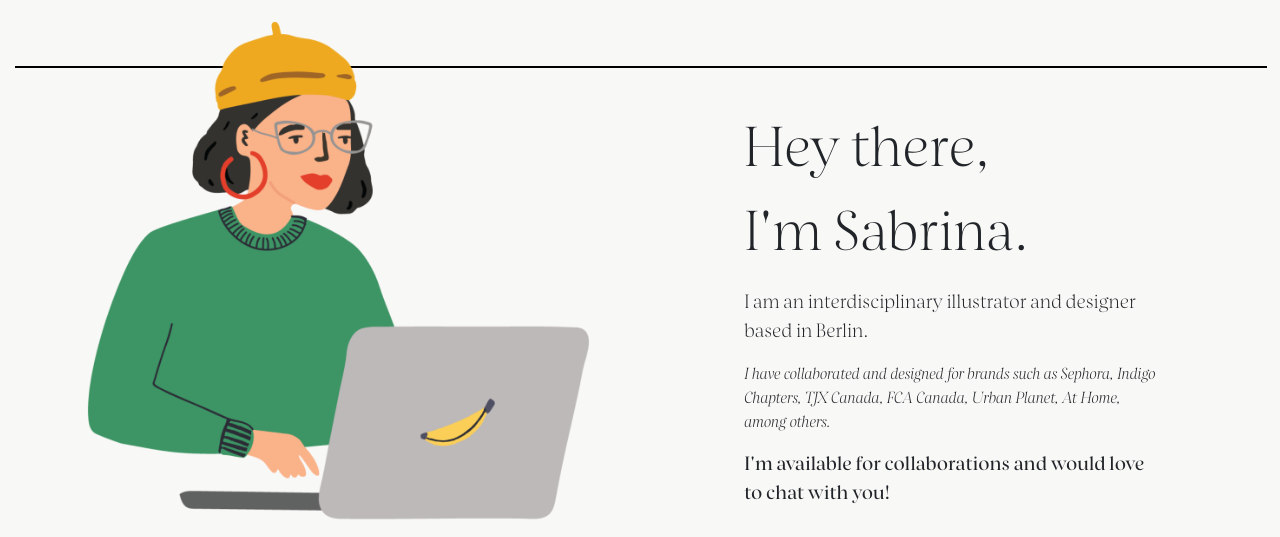
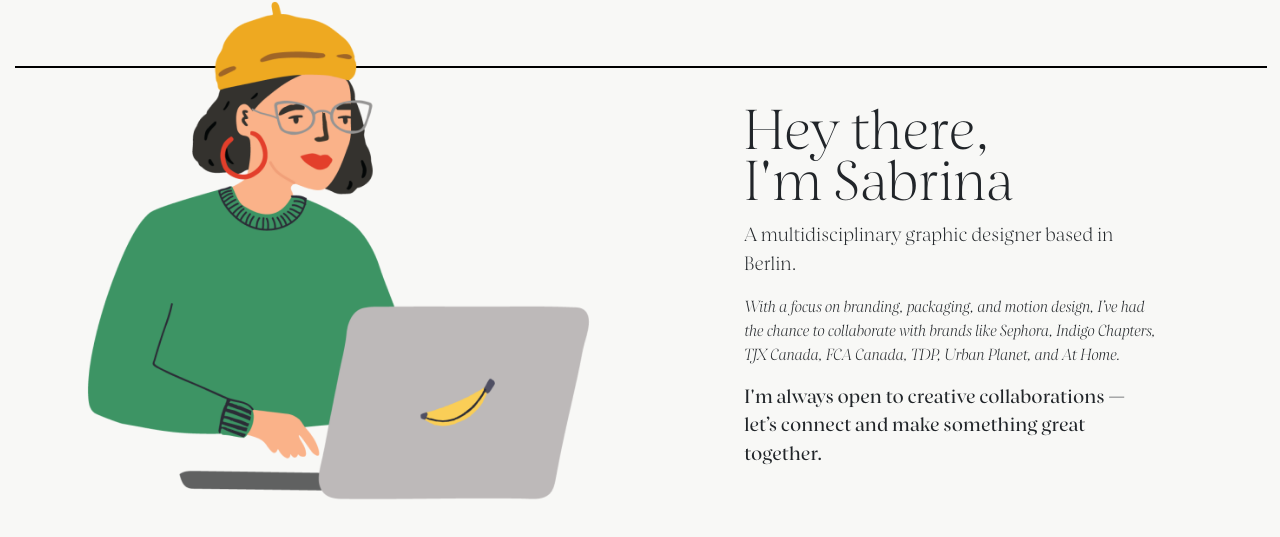
Before and after one commit to iurzaiz/sabrina-llorente-web-v2, a plain HTML site: page pages/about/about-mobile.html in a window 1280 px wide. Shown: the part 750-1287 px from the top of the page. Drawn offline with nearby package versions, Linux system fonts and the light colour scheme; a web font is replaced by a local one.

Commit message:
Revise About page content for clarity and engagement; update styles for improved readability.

```diff
--- a/pages/about/about-mobile.html
+++ b/pages/about/about-mobile.html
@@ -45,11 +45,13 @@
             <div class="info col-md-4 my-auto mx-auto">
                 <p class="presentacion">
                     Hey there,<br>
-                    I'm Sabrina.</p>
-                <p class="descripcion1">I am an interdisciplinary illustrator and designer based in Berlin.</p>
-                <p class="descripcion2">I have collaborated and designed for brands such as Sephora, Indigo Chapters, TJX
-                    Canada, FCA Canada, Urban Planet, At Home, among others.</p>
-                <p class="descripcion3">I'm available for collaborations and would love to chat with you!</p>
+                    I'm Sabrina</p>
+                <p class="descripcion1">A multidisciplinary graphic designer based in Berlin.</p>
+                <p class="descripcion2"> With a focus on branding, packaging, and motion design,
+                    I’ve had the chance to collaborate with brands like Sephora, Indigo Chapters, TJX Canada,
+                    FCA Canada, TDP, Urban Planet, and At Home.
+                </p>
+                <p class="descripcion3"> I'm always open to creative collaborations — let’s connect and make something great together.</p>
 
                 <div class="row">
                     <div class="col-12 my-auto" style="padding-left: 0; margin-left: 0;">
--- a/pages/about/styles.css
+++ b/pages/about/styles.css
@@ -18,6 +18,7 @@
     text-align: left;
     font-size: 350%;
     font-weight: 500;
+    line-height: 0.9;
 }
 .descripcion1{
     font-family: "SephoraDisplayLight";
```
Also changed, not shown: pages/about/about.html (+7 -5 lines).
